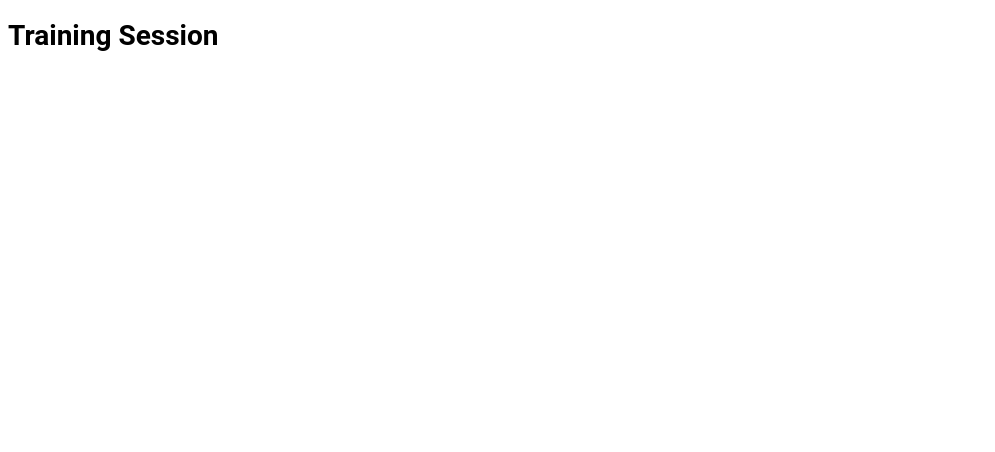
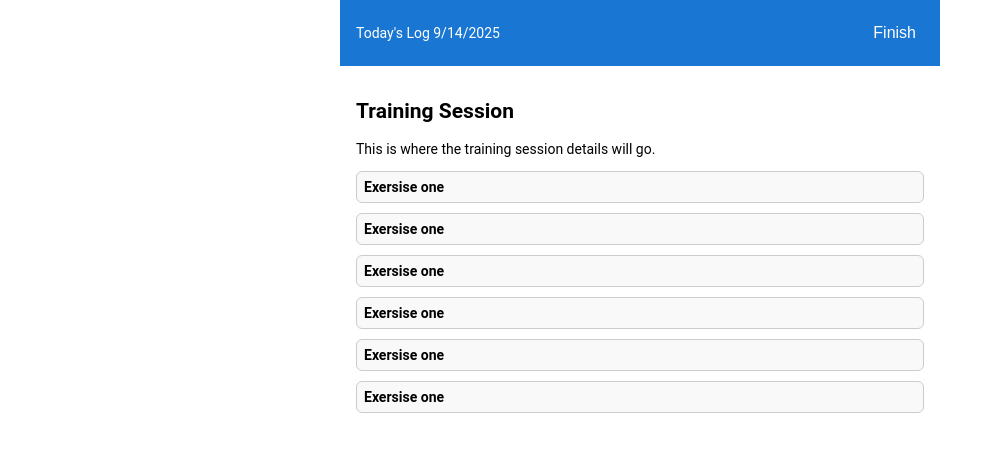
Before and after one commit to ultrakiwi99/omta-next, a Nuxt app: page /training-session in a window 1280 px wide. Shown: the top 452 px of the page, without its empty margins (0-995 px from the left). Built offline with nearby package versions, Linux system fonts and the light colour scheme.

Commit message:
some investigations and setup

```diff
--- a/app/assets/global.css
+++ b/app/assets/global.css
@@ -1,12 +1,47 @@
+html, body {
+  margin: 0;
+  padding: 0;
+  box-sizing: border-box;
+}
+
 :root {
     font-family: Roboto, sans-serif;
     font-size: 14px;
     font-weight: 400;
     --padding: 16px;
+    --padding-small: 8px;
+    --border-radius: 8px;
 }
 
-.main {
+main {
     max-width: 600px;
     margin: 0 auto;
+    height: 100svh;
+}
+
+nav {
+    background-color: #1976d2;
+    color: white;
     padding: var(--padding);
+    display: flex;
+    align-items: center;
+    justify-content: space-between;
 }
+
+nav a {
+    color: white;
+    text-decoration: none;
+}
+
+nav a:hover {
+    text-decoration: underline;
+}
+
+nav button {
+    background: none;
+    border: none;
+    color: white;
+    cursor: pointer;
+    font-size: 16px;
+    padding: var(--padding-small);
+}
--- /dev/null
+++ b/app/components/TrainingSessionDetails.vue
@@ -0,0 +1,33 @@
+<script setup>
+</script>
+
+<template>
+    <details>
+        <summary>Exersise one</summary>
+        <p>Details about exercise one.</p>
+    </details>
+</template>
+
+<style lang="css" scoped>
+& details {
+    border: 1px solid #ccc;
+    border-radius: 6px;
+    margin-bottom: 10px;
+    padding: 0.5em;
+    background: #f9f9f9;
+}
+
+& summary {
+    font-weight: bold;
+    cursor: pointer;
+    list-style: none;
+
+    &::-webkit-details-marker {
+        display: none;
+    }
+}
+
+details[open] summary {
+    color: #0077cc;
+}
+</style>
--- a/app/pages/index.vue
+++ b/app/pages/index.vue
@@ -1,3 +1,7 @@
+<script setup>
+import TrainingSession from './training-session.vue'
+</script>
+
 <template>
   <TrainingSession />
 </template>
--- a/app/pages/training-session.vue
+++ b/app/pages/training-session.vue
@@ -1,6 +1,40 @@
 <script setup>
+import TrainingSessionDetails from '~/components/TrainingSessionDetails.vue';
+import { ref } from 'vue';
+
+const sessionData = ref({
+    date: new Date().toLocaleDateString(),
+    exercises: [
+        { name: 'Exercise 1', details: 'Details about exercise 1' },
+        { name: 'Exercise 2', details: 'Details about exercise 2' },
+        { name: 'Exercise 3', details: 'Details about exercise 3' },
+    ],
+});
+
 </script>
 
 <template>
-    <h1>Training Session</h1>
+    <main>
+        <nav class="main-nav">
+            <a href="/">Today's Log {{ sessionData.date }}</a>
+
+            <button>Finish</button>
+        </nav>
+        <section class="training-session">
+            <h1>Training Session</h1>
+            <p>This is where the training session details will go.</p>
+            <TrainingSessionDetails />
+            <TrainingSessionDetails />
+            <TrainingSessionDetails />
+            <TrainingSessionDetails />
+            <TrainingSessionDetails />
+            <TrainingSessionDetails />
+        </section>
+    </main>
 </template>
+
+<style lang="css" scoped>
+.training-session {
+    padding: var(--padding);
+}
+</style>
```
